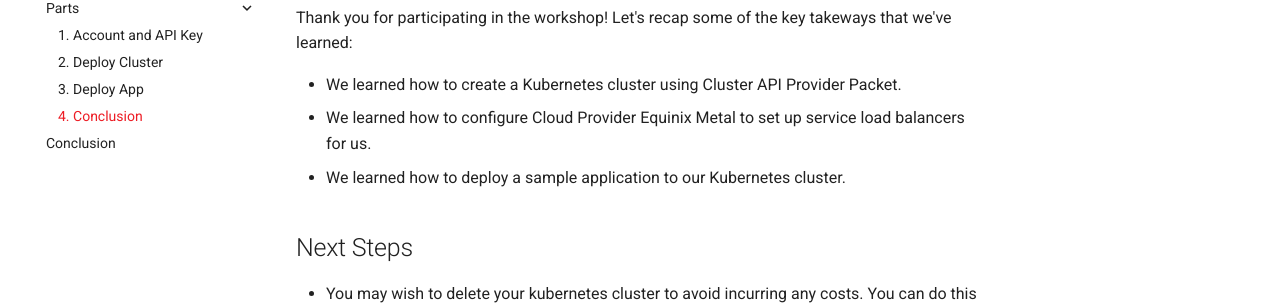
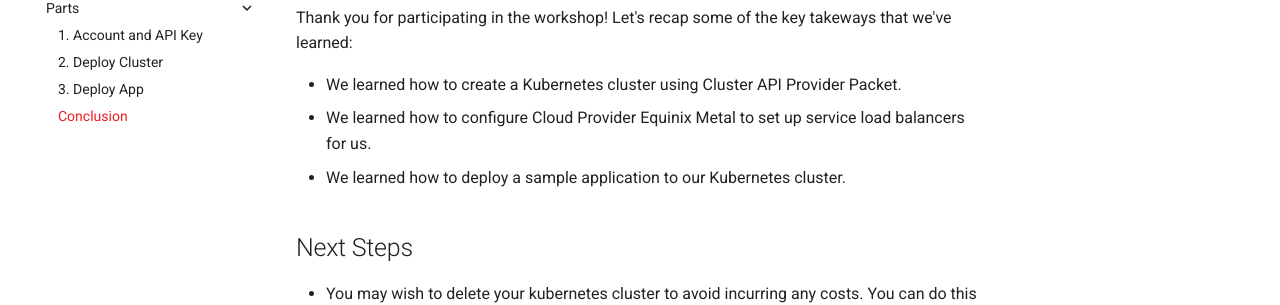
Before and after one commit to equinix-labs/equinix-metal-load-balancer-cpem-capp-workshop, an MkDocs documentation site: the page built from docs/parts/conclusion.md, in a window 1280 px wide. Shown: the part 175-480 px from the top of the page. Built offline with MkDocs 1.6.1 and Material for MkDocs 9.7.7, drawn with Linux system fonts in a browser that asks for light colours; comment, search, counter and statistics services are not loaded.

Commit message:
Fix conclusion section in mkdocs.yml
Update `mkdocs.yml` to remove the '4-' prefix from the conclusion file reference and remove the duplicate conclusion section.

* Rename the file reference from `parts/4-conclusion.md` to `parts/conclusion.md`.
* Remove the duplicate "Conclusion" section in the navigation.

---

For more details, open the [Copilot Workspace session](https://copilot-workspace.githubnext.com/equinix-labs/equinix-metal-load-balancer-cpem-capp-workshop?shareId=XXXX-XXXX-XXXX-XXXX).

```diff
--- a/mkdocs.yml
+++ b/mkdocs.yml
@@ -14,9 +14,7 @@
       - 1. Account and API Key: parts/1-account-api-key.md
       - 2. Deploy Cluster: parts/2-deploy-cluster.md
       - 3. Deploy App: parts/3-deploy-app.md
-      - 4. Conclusion: parts/4-conclusion.md
-
-  - Conclusion: parts/conclusion.md
+      - Conclusion: parts/conclusion.md
 
 theme:
   name: material
```
Also changed, not shown: docs/parts/conclusion.md (renamed from docs/parts/4-conclusion.md).
